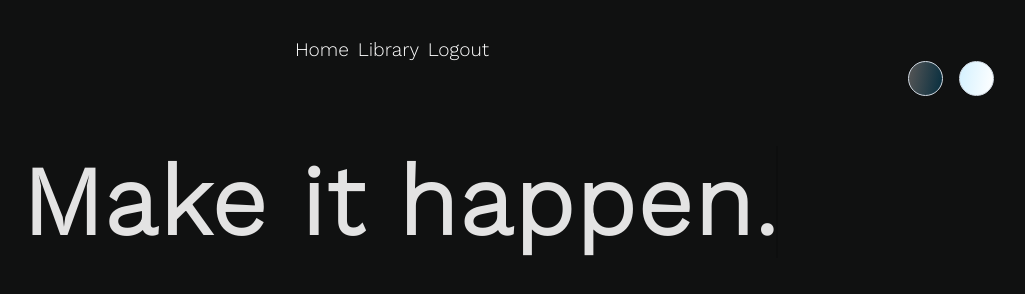
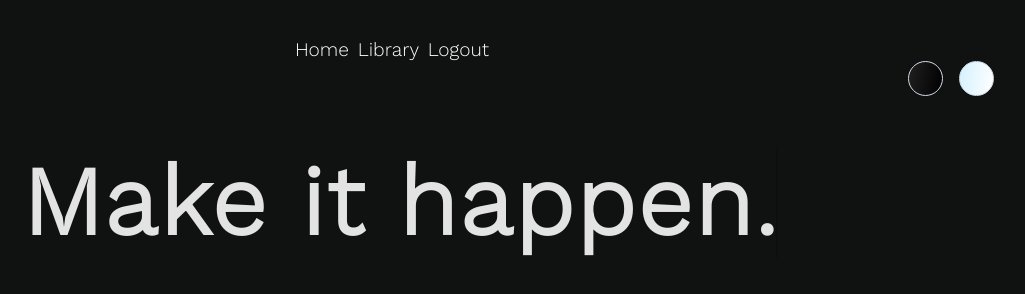
Before and after one commit to Andrelzinn/to-doList, a PHP site: page / in a window 1280 px wide. Shown: the top 294 px of the page, without its empty margins (240-1265 px from the left). Run offline with PHP 8.4, Linux system fonts and the light colour scheme; the visitor is signed in with stand-in values (Sample User, id 1); some libraries are stand-ins or nearby versions.

Commit message:
Update main.css

```diff
--- a/ToDoList/styles/main.css
+++ b/ToDoList/styles/main.css
@@ -71,7 +71,7 @@ body {
 }
 
 .standard-theme {
-    background-color: #101111;
+    background-image: linear-gradient(100deg, #202020, #000000);
 }
 
 .light-theme {
@@ -384,7 +384,7 @@ body {
 }
 
 .standard-theme {
-    background-image: linear-gradient(100deg, #575656, #062e3f);
+    background-image: linear-gradient(100deg, #202020, #000000);
 }
 
 .light-theme {
```
